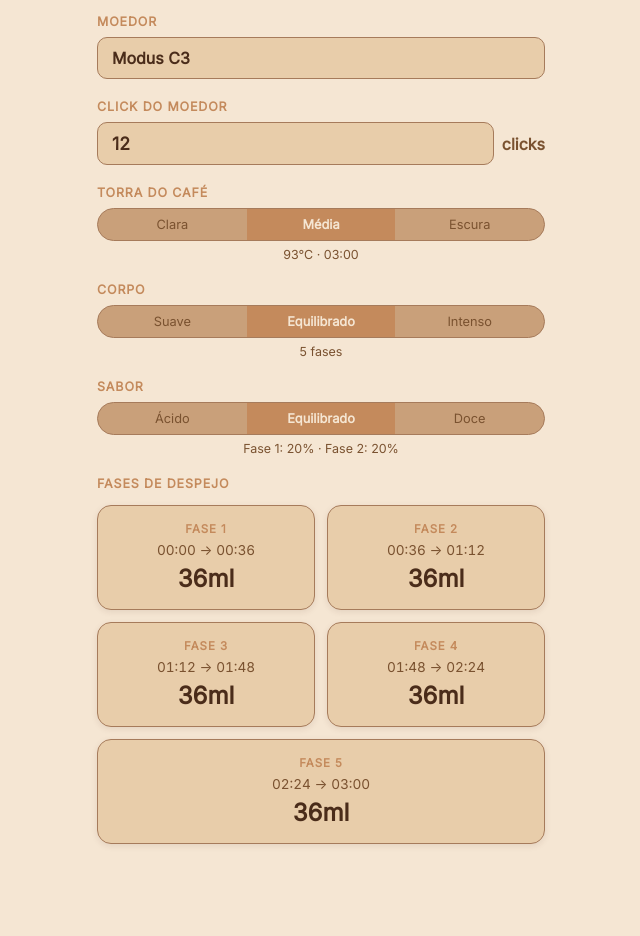
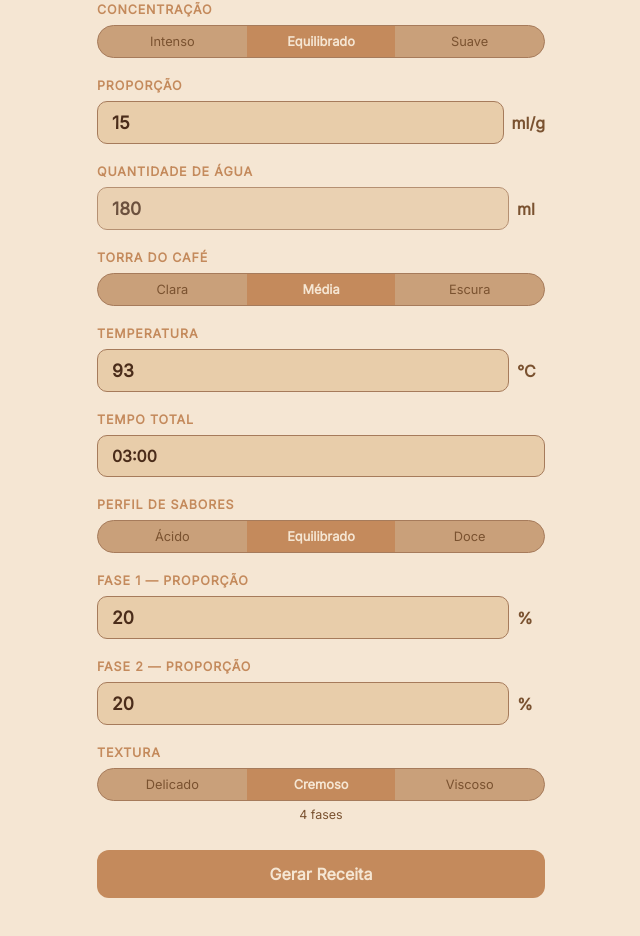
Before and after one commit to densyy/coffee, a Svelte app: page / in a window 1280 px wide. Shown: the part 402-1338 px from the top of the page, without its empty margins (319-959 px from the left). Before the commit the page ends 1286 px from the top, so only its background shows below. Built offline with nearby package versions, Linux system fonts and the light colour scheme.

Commit message:
feat: continua a construção da página

```diff
--- a/src/components/FaseCard.svelte
+++ b/src/components/FaseCard.svelte
@@ -1,7 +1,8 @@
 <div class="fase-card">
   <span class="fase-card__header">FASE {fase.numero}</span>
   <span class="fase-card__time">{fase.timeStartFmt} → {fase.timeEndFmt}</span>
-  <span class="fase-card__volume">{fase.volume}ml</span>
+  <span class="fase-card__acumulado">{fase.aguaAcumulada}ml</span>
+  <span class="fase-card__volume">+{fase.volume}ml</span>
 </div>
 
 <script>
@@ -14,7 +15,7 @@
     flex-direction: column;
     align-items: center;
     justify-content: center;
-    gap: 6px;
+    gap: 4px;
     background: var(--color-card);
     border: 1.5px solid var(--color-border);
     border-radius: 14px;
@@ -38,9 +39,16 @@
     font-variant-numeric: tabular-nums;
   }
 
-  .fase-card__volume {
-    font-size: 1.5rem;
+  .fase-card__acumulado {
+    font-size: 1.6rem;
     font-weight: 700;
     color: var(--color-text);
+    line-height: 1.1;
+  }
+
+  .fase-card__volume {
+    font-size: 0.8rem;
+    font-weight: 500;
+    color: var(--color-text-muted);
   }
 </style>
--- a/src/pages/v60/Session1.svelte
+++ b/src/pages/v60/Session1.svelte
@@ -11,23 +11,6 @@
     value={$v60State.gramas}
     unit="g"
     on:change={(e) => updateState('gramas', e.detail)}
-  />
-
-  <section class="calculator__field">
-    <span class="calculator__field-label">Força</span>
-    <SliderSelector
-      options={OPCOES_FORCA}
-      value={$v60State.forca}
-      subtitle={subtitleForca}
-      on:change={(e) => updateState('forca', e.detail)}
-    />
-  </section>
-
-  <FieldNumber
-    label="Quantidade de água"
-    value={$v60Recipe.aguaTotal}
-    unit="ml"
-    readonly
   />
 
   <section class="calculator__field">
@@ -45,17 +28,82 @@
   />
 
   <section class="calculator__field">
+    <span class="calculator__field-label">Concentração</span>
+    <SliderSelector
+      options={OPCOES_FORCA}
+      value={$v60State.forca}
+      on:change={(e) => updateForca(e.detail)}
+    />
+  </section>
+
+  <FieldNumber
+    label="Proporção"
+    value={$v60State.proporcao}
+    unit="ml/g"
+    min={5}
+    max={30}
+    on:change={(e) => updateState('proporcao', e.detail)}
+  />
+
+  <FieldNumber
+    label="Quantidade de água"
+    value={$v60Recipe.aguaTotal}
+    unit="ml"
+    readonly
+  />
+
+  <section class="calculator__field">
     <span class="calculator__field-label">Torra do café</span>
     <SliderSelector
       options={OPCOES_TORRA}
       value={$v60State.torra}
-      subtitle={subtitleTorra}
-      on:change={(e) => updateState('torra', e.detail)}
+      on:change={(e) => updateTorra(e.detail)}
     />
   </section>
 
+  <FieldNumber
+    label="Temperatura"
+    value={$v60State.temperatura}
+    unit="°C"
+    min={80}
+    max={100}
+    on:change={(e) => updateState('temperatura', e.detail)}
+  />
+
   <section class="calculator__field">
-    <span class="calculator__field-label">Corpo</span>
+    <span class="calculator__field-label">Tempo total</span>
+    <p class="calculator__field-static">{$v60Recipe.tempoTotal}</p>
+  </section>
+
+  <section class="calculator__field">
+    <span class="calculator__field-label">Perfil de sabores</span>
+    <SliderSelector
+      options={OPCOES_SABOR}
+      value={$v60State.sabor}
+      on:change={(e) => updateSabor(e.detail)}
+    />
+  </section>
+
+  <FieldNumber
+    label="Fase 1 — proporção"
+    value={$v60State.sabor_pct1}
+    unit="%"
+    min={5}
+    max={50}
+    on:change={(e) => updateState('sabor_pct1', e.detail)}
+  />
+
+  <FieldNumber
+    label="Fase 2 — proporção"
+    value={$v60State.sabor_pct2}
+    unit="%"
+    min={5}
+    max={50}
+    on:change={(e) => updateState('sabor_pct2', e.detail)}
+  />
+
+  <section class="calculator__field">
+    <span class="calculator__field-label">Textura</span>
     <SliderSelector
       options={OPCOES_CORPO}
       value={$v60State.corpo}
@@ -64,36 +112,23 @@
     />
   </section>
 
-  <section class="calculator__field">
-    <span class="calculator__field-label">Sabor</span>
-    <SliderSelector
-      options={OPCOES_SABOR}
-      value={$v60State.sabor}
-      subtitle={subtitleSabor}
-      on:change={(e) => updateState('sabor', e.detail)}
-    />
-  </section>
-
-  <section class="calculator__fases">
-    <span class="calculator__field-label">Fases de despejo</span>
-    <div class="calculator__fases-grid">
-      {#each $v60Recipe.fases as fase (fase.numero)}
-        <FaseCard {fase} />
-      {/each}
-    </div>
-  </section>
+  <button class="calculator__btn-gerar" type="button" on:click={() => dispatch('gerar')}>
+    Gerar Receita
+  </button>
 </div>
 
 <script>
-  import { v60State, v60Recipe, PROPORCOES, TEMPERATURAS, TEMPOS_TOTAIS_SEG, NUM_FASES, DISTRIBUICAO_SABOR, formatTime } from '../../stores/v60.js'
+  import { createEventDispatcher } from 'svelte'
+  import { v60State, v60Recipe, PROPORCOES, TEMPERATURAS, NUM_FASES, DISTRIBUICAO_SABOR } from '../../stores/v60.js'
   import SliderSelector from '../../components/SliderSelector.svelte'
-  import FaseCard from '../../components/FaseCard.svelte'
   import FieldNumber from '../../components/FieldNumber.svelte'
 
+  const dispatch = createEventDispatcher()
+
   const OPCOES_FORCA = [
-    { label: 'Suave' },
+    { label: 'Intenso' },
     { label: 'Equilibrado' },
-    { label: 'Intenso' }
+    { label: 'Suave' }
   ]
 
   const OPCOES_TORRA = [
@@ -103,9 +138,9 @@
   ]
 
   const OPCOES_CORPO = [
-    { label: 'Suave' },
-    { label: 'Equilibrado' },
-    { label: 'Intenso' }
+    { label: 'Delicado' },
+    { label: 'Cremoso' },
+    { label: 'Viscoso' }
   ]
 
   const OPCOES_SABOR = [
@@ -114,13 +149,19 @@
     { label: 'Doce' }
   ]
 
-  $: subtitleForca = `1:${PROPORCOES[$v60State.forca]}`
-  $: subtitleTorra = `${TEMPERATURAS[$v60State.torra]}°C · ${formatTime(TEMPOS_TOTAIS_SEG[$v60State.torra])}`
   $: subtitleCorpo = `${NUM_FASES[$v60State.corpo]} fases`
-  $: subtitleSabor = buildSubtitleSabor(DISTRIBUICAO_SABOR[$v60State.sabor])
 
-  function buildSubtitleSabor ([p1, p2]) {
-    return `Fase 1: ${p1 * 100}% · Fase 2: ${p2 * 100}%`
+  function updateForca (value) {
+    v60State.update(s => ({ ...s, forca: value, proporcao: PROPORCOES[value] }))
+  }
+
+  function updateTorra (value) {
+    v60State.update(s => ({ ...s, torra: value, temperatura: TEMPERATURAS[value] }))
+  }
+
+  function updateSabor (value) {
+    const [p1, p2] = DISTRIBUICAO_SABOR[value]
+    v60State.update(s => ({ ...s, sabor: value, sabor_pct1: Math.round(p1 * 100), sabor_pct2: Math.round(p2 * 100) }))
   }
 
   function updateState (key, value) {
@@ -193,15 +234,22 @@
     border-radius: 10px;
   }
 
-  .calculator__fases {
-    display: flex;
-    flex-direction: column;
-    gap: 14px;
+  .calculator__btn-gerar {
+    margin-top: 8px;
+    padding: 14px;
+    width: 100%;
+    background: var(--color-accent);
+    color: var(--color-bg);
+    border: none;
+    border-radius: 12px;
+    font-size: 1rem;
+    font-weight: 700;
+    font-family: inherit;
+    cursor: pointer;
+    transition: opacity 0.15s;
   }
 
-  .calculator__fases-grid {
-    display: flex;
-    flex-wrap: wrap;
-    gap: 12px;
+  .calculator__btn-gerar:active {
+    opacity: 0.8;
   }
 </style>
--- /dev/null
+++ b/src/pages/v60/Session2.svelte
@@ -0,0 +1,148 @@
+<div class="receita">
+  <header class="receita__header">
+    <button class="receita__btn-voltar" type="button" on:click={() => dispatch('voltar')}>
+      ← Voltar
+    </button>
+    <h2 class="receita__title">Receita</h2>
+  </header>
+
+  <div class="receita__resumo">
+    <div class="receita__resumo-item">
+      <span class="receita__resumo-label">Café</span>
+      <span class="receita__resumo-value">{$v60State.gramas}g</span>
+    </div>
+    <div class="receita__resumo-item">
+      <span class="receita__resumo-label">Água</span>
+      <span class="receita__resumo-value">{$v60Recipe.aguaTotal}ml</span>
+    </div>
+    <div class="receita__resumo-item">
+      <span class="receita__resumo-label">Temperatura</span>
+      <span class="receita__resumo-value">{$v60State.temperatura}°C</span>
+    </div>
+    <div class="receita__resumo-item">
+      <span class="receita__resumo-label">Tempo total</span>
+      <span class="receita__resumo-value">{$v60Recipe.tempoTotal}</span>
+    </div>
+    <div class="receita__resumo-item">
+      <span class="receita__resumo-label">Moedor</span>
+      <span class="receita__resumo-value">Modus C3 · {$v60State.click} clicks</span>
+    </div>
+  </div>
+
+  <section class="receita__fases">
+    <span class="receita__fases-label">Fases de despejo</span>
+    <div class="receita__fases-grid">
+      {#each $v60Recipe.fases as fase (fase.numero)}
+        <FaseCard {fase} />
+      {/each}
+    </div>
+  </section>
+</div>
+
+<script>
+  import { createEventDispatcher } from 'svelte'
+  import { v60State, v60Recipe } from '../../stores/v60.js'
+  import FaseCard from '../../components/FaseCard.svelte'
+
+  const dispatch = createEventDispatcher()
+</script>
+
+<style>
+  .receita {
+    display: flex;
+    flex-direction: column;
+    gap: 20px;
+    max-width: 480px;
+    width: 100%;
+    margin: 0 auto;
+    padding: 24px 16px 40px;
+  }
+
+  .receita__header {
+    display: flex;
+    align-items: center;
+    gap: 12px;
+    padding-bottom: 8px;
+    border-bottom: 2px solid var(--color-border);
+  }
+
+  .receita__btn-voltar {
+    background: none;
+    border: 1.5px solid var(--color-border);
+    border-radius: 8px;
+    color: var(--color-accent);
+    font-size: 0.88rem;
+    font-weight: 600;
+    font-family: inherit;
+    padding: 6px 12px;
+    cursor: pointer;
+    transition: background 0.15s;
+  }
+
+  .receita__btn-voltar:active {
+    background: var(--color-border);
+  }
+
+  .receita__title {
+    margin: 0;
+    font-size: 1.3rem;
+    font-weight: 700;
+    color: var(--color-text);
+  }
+
+  .receita__resumo {
+    display: flex;
+    flex-direction: column;
+    gap: 0;
+    background: var(--color-card);
+    border: 1.5px solid var(--color-border);
+    border-radius: 12px;
+    overflow: hidden;
+  }
+
+  .receita__resumo-item {
+    display: flex;
+    justify-content: space-between;
+    align-items: center;
+    padding: 12px 16px;
+    border-bottom: 1px solid var(--color-border);
+  }
+
+  .receita__resumo-item:last-child {
+    border-bottom: none;
+  }
+
+  .receita__resumo-label {
+    font-size: 0.78rem;
+    font-weight: 700;
+    letter-spacing: 0.07em;
+    text-transform: uppercase;
+    color: var(--color-accent);
+  }
+
+  .receita__resumo-value {
+    font-size: 1rem;
+    font-weight: 600;
+    color: var(--color-text);
+  }
+
+  .receita__fases {
+    display: flex;
+    flex-direction: column;
+    gap: 14px;
+  }
+
+  .receita__fases-label {
+    font-size: 0.78rem;
+    font-weight: 700;
+    letter-spacing: 0.07em;
+    text-transform: uppercase;
+    color: var(--color-accent);
+  }
+
+  .receita__fases-grid {
+    display: flex;
+    flex-wrap: wrap;
+    gap: 12px;
+  }
+</style>
--- a/src/routes/V60.svelte
+++ b/src/routes/V60.svelte
@@ -1,11 +1,18 @@
 <div class="container">
-  <Session1 />
+  {#if sessao === 1}
+    <Session1 on:gerar={() => { sessao = 2 }} />
+  {:else}
+    <Session2 on:voltar={() => { sessao = 1 }} />
+  {/if}
 </div>
 
 <script>
   import Session1 from '../pages/v60/Session1.svelte'
+  import Session2 from '../pages/v60/Session2.svelte'
   import { onMount } from 'svelte'
   import { mountNoDrag } from '../lib/noDrag'
+
+  let sessao = 1
 
   onMount(() => mountNoDrag(document.body))
 </script>
--- a/src/stores/v60.js
+++ b/src/stores/v60.js
@@ -2,10 +2,10 @@ import { writable, derived } from 'svelte/store'
 
 const STORAGE_KEY = 'v60_recipe'
 
-export const PROPORCOES = [18, 15, 12] // Suave, Equilibrado, Intenso
+export const PROPORCOES = [12, 15, 18] // Intenso, Equilibrado, Suave
 export const TEMPERATURAS = [96, 93, 90] // Clara, Média, Escura
 export const TEMPOS_TOTAIS_SEG = [210, 180, 150] // Clara=3:30, Média=3:00, Escura=2:30
-export const NUM_FASES = [4, 5, 6] // Corpo: Suave, Equilibrado, Intenso
+export const NUM_FASES = [5, 4, 3] // Textura: Delicado, Cremoso, Viscoso
 
 // [pct fase1, pct fase2] por sabor: Ácido, Equilibrado, Doce
 export const DISTRIBUICAO_SABOR = [
@@ -20,7 +20,11 @@ const DEFAULT_STATE = {
   forca: 1,
   torra: 1,
   corpo: 1,
-  sabor: 1
+  sabor: 1,
+  proporcao: 15,
+  temperatura: 93,
+  sabor_pct1: 20,
+  sabor_pct2: 20
 }
 
 export function formatTime (segundos) {
@@ -45,14 +49,13 @@ function saveToStorage (state) {
   } catch {}
 }
 
-function calcAguaTotal (gramas, forca) {
-  return Math.round(gramas * PROPORCOES[forca])
+function calcAguaTotal (gramas, proporcao) {
+  return Math.round(gramas * proporcao)
 }
 
-function calcVolumes (aguaTotal, numFases, sabor) {
-  const [pct1, pct2] = DISTRIBUICAO_SABOR[sabor]
-  const agua1 = Math.round(aguaTotal * pct1)
-  const agua2 = Math.round(aguaTotal * pct2)
+function calcVolumes (aguaTotal, numFases, pct1, pct2) {
+  const agua1 = Math.round(aguaTotal * pct1 / 100)
+  const agua2 = Math.round(aguaTotal * pct2 / 100)
   const fasesRestantes = numFases - 2
   const aguaPorFase = Math.floor((aguaTotal - agua1 - agua2) / fasesRestantes)
 
@@ -71,8 +74,10 @@ function calcVolumes (aguaTotal, numFases, sabor) {
 function calcFases (volumes, tempoTotalSeg) {
   const numFases = volumes.length
   const tempoPorFase = Math.round(tempoTotalSeg / numFases)
+  let aguaAcumulada = 0
 
   return volumes.map((volume, i) => {
+    aguaAcumulada += volume
     const timeStart = i * tempoPorFase
     const timeEnd = i === numFases - 1 ? tempoTotalSeg : (i + 1) * tempoPorFase
     return {
@@ -80,24 +85,25 @@ function calcFases (volumes, tempoTotalSeg) {
       timeStart,
       timeEnd,
       volume,
+      aguaAcumulada,
       timeStartFmt: formatTime(timeStart),
       timeEndFmt: formatTime(timeEnd)
     }
   })
 }
 
-function calcularReceita (gramas, forca, torra, corpo, sabor) {
-  const aguaTotal = calcAguaTotal(gramas, forca)
+function calcularReceita (gramas, torra, corpo, proporcao, temperatura, sabor_pct1, sabor_pct2) {
+  const aguaTotal = calcAguaTotal(gramas, proporcao)
   const numFases = NUM_FASES[corpo]
   const tempoTotalSeg = TEMPOS_TOTAIS_SEG[torra]
-  const volumes = calcVolumes(aguaTotal, numFases, sabor)
+  const volumes = calcVolumes(aguaTotal, numFases, sabor_pct1, sabor_pct2)
   const fases = calcFases(volumes, tempoTotalSeg)
 
   return {
     aguaTotal,
-    proporcao: PROPORCOES[forca],
+    proporcao,
     numFases,
-    temperatura: TEMPERATURAS[torra],
+    temperatura,
     tempoTotal: formatTime(tempoTotalSeg),
     fases
   }
@@ -108,5 +114,5 @@ export const v60State = writable(loadFromStorage())
 v60State.subscribe(saveToStorage)
 
 export const v60Recipe = derived(v60State, ($s) =>
-  calcularReceita($s.gramas, $s.forca, $s.torra, $s.corpo, $s.sabor)
+  calcularReceita($s.gramas, $s.torra, $s.corpo, $s.proporcao, $s.temperatura, $s.sabor_pct1, $s.sabor_pct2)
 )
```
